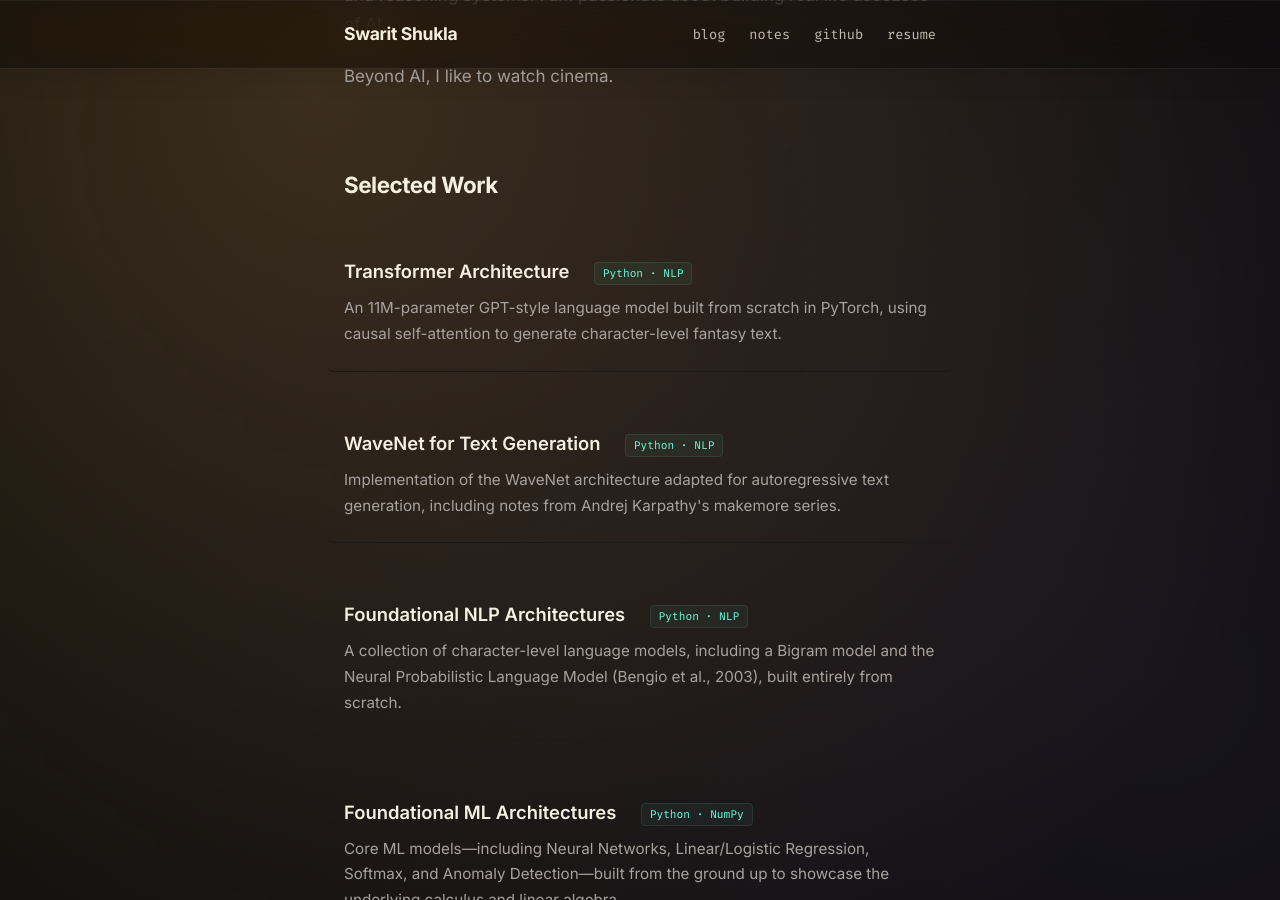
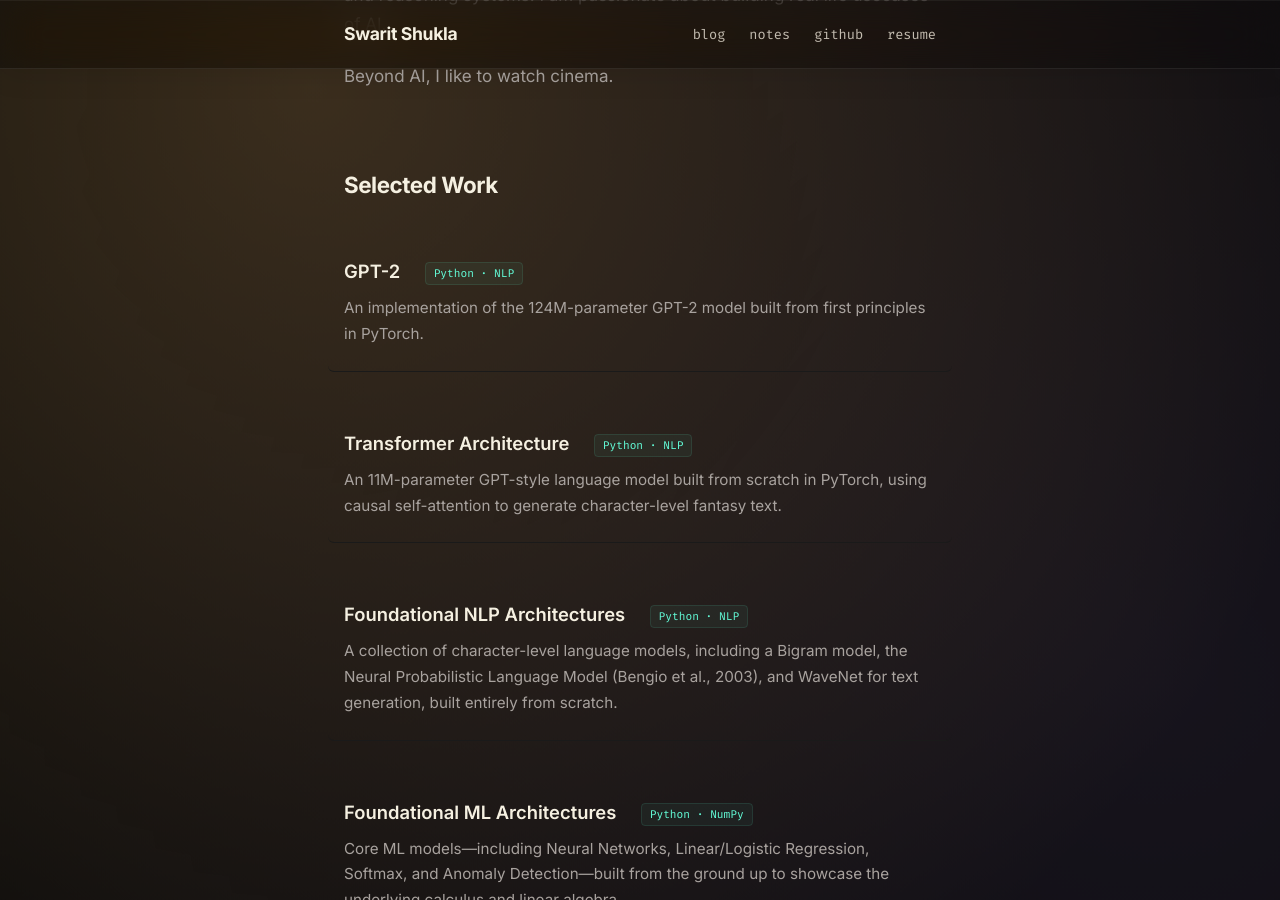
Before and after one commit to SWARITSHUKLA/SWARITSHUKLA.github.io, a Jekyll site: the page built from index.html, in a window 1280 px wide and 900 px high, scrolled down 300 px. Built offline with Jekyll 4.4.1, drawn with Linux system fonts in a browser that asks for light colours.

Commit message:
Added GPT-2 in the selected work

```diff
--- a/index.html
+++ b/index.html
@@ -17,19 +17,19 @@ layout: default
 
     <ul class="item-list">
         <li>
+            <a href="https://github.com/SWARITSHUKLA/GPT-2" class="item-title" target="_blank">GPT-2</a>
+            <span class="tech-tag">Python · NLP</span>
+            <p>An implementation of the 124M-parameter GPT-2 model built from first principles in PyTorch.</p>
+        </li>
+        <li>
             <a href="https://github.com/SWARITSHUKLA/transformer" class="item-title" target="_blank">Transformer Architecture</a>
             <span class="tech-tag">Python · NLP</span>
             <p>An 11M-parameter GPT-style language model built from scratch in PyTorch, using causal self-attention to generate character-level fantasy text.</p>
         </li>
         <li>
-            <a href="https://github.com/SWARITSHUKLA/wavenet" class="item-title" target="_blank">WaveNet for Text Generation</a>
-            <span class="tech-tag">Python · NLP</span>
-            <p>Implementation of the WaveNet architecture adapted for autoregressive text generation, including notes from Andrej Karpathy's makemore series.</p>
-        </li>
-        <li>
             <a href="https://github.com/SWARITSHUKLA/neural-probabilistic-language-model" class="item-title" target="_blank">Foundational NLP Architectures</a>
             <span class="tech-tag">Python · NLP</span>
-            <p>A collection of character-level language models, including a Bigram model and the Neural Probabilistic Language Model (Bengio et al., 2003), built entirely from scratch.</p>
+            <p>A collection of character-level language models, including a Bigram model, the Neural Probabilistic Language Model (Bengio et al., 2003), and WaveNet for text generation, built entirely from scratch.</p>
         </li>
         <li>
             <a href="https://github.com/SWARITSHUKLA/Neural_Network_from_scratch" class="item-title" target="_blank">Foundational ML Architectures</a>
```
